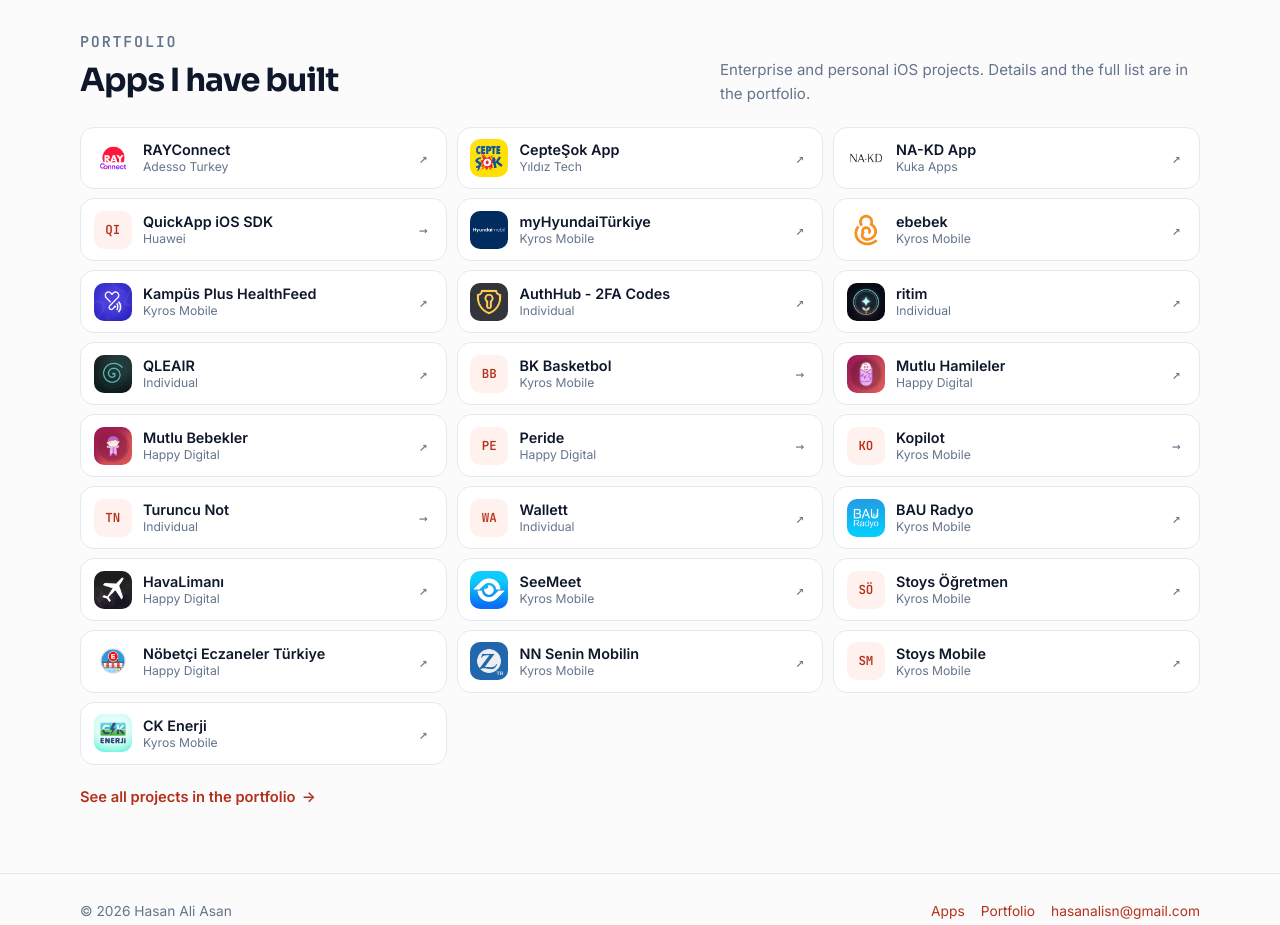
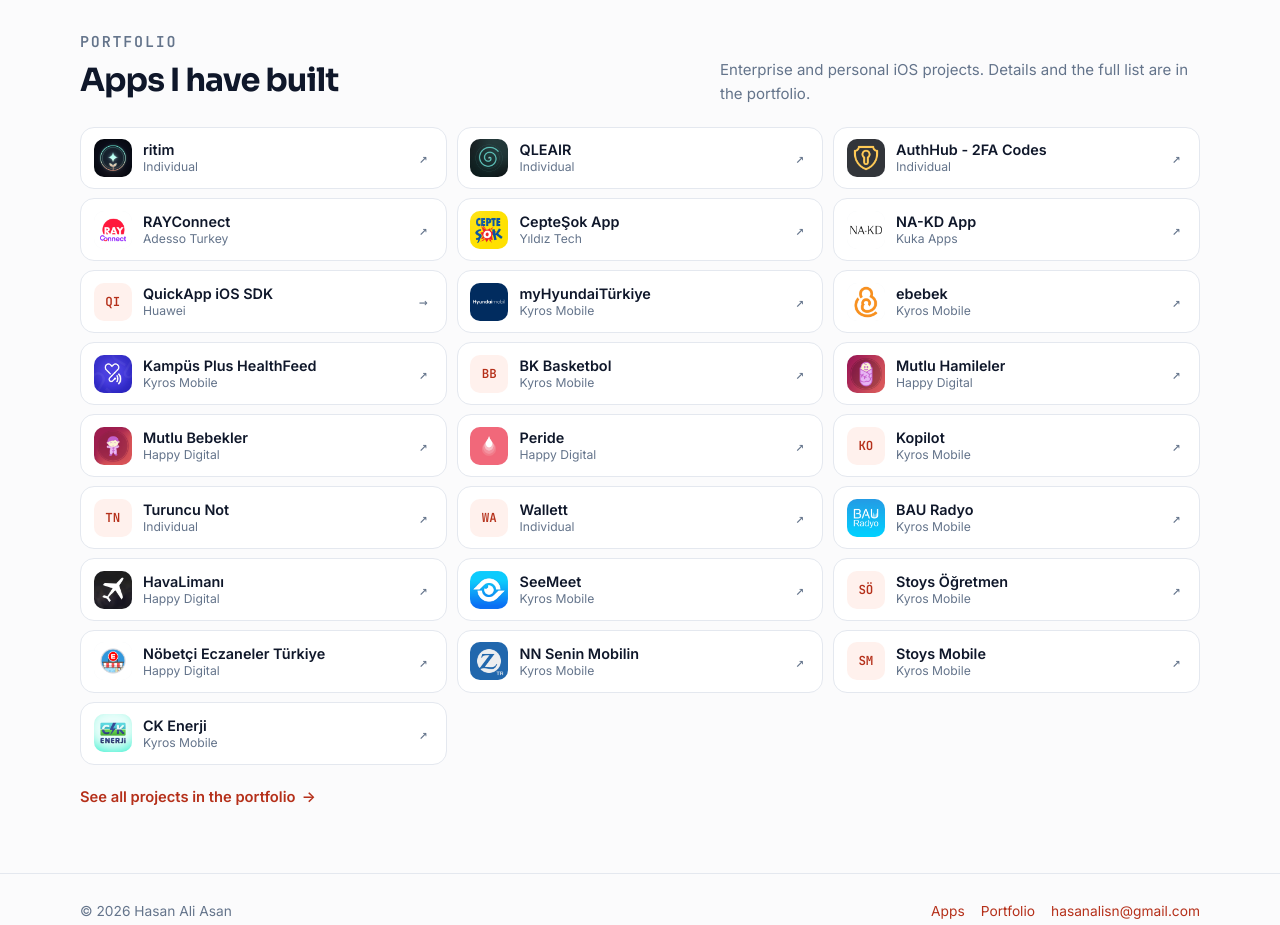
Before and after one commit to hasanlsn/hasanlsn.github.io, a plain HTML site: page index.html in a window 1280 px wide. Shown: the part 1120-2045 px from the top of the page. Drawn offline with Linux system fonts and the light colour scheme.

Commit message:
Hub: son üç uygulama listenin başında, Peride ikonu ve mağaza bağlantısı

```diff
--- a/index.html
+++ b/index.html
@@ -778,6 +778,36 @@
 
         <ul class="projects-grid">
           <li>
+            <a class="project-mini" href="https://apps.apple.com/tr/app/ritim-game-at-its-own-pace/id6834856081" target="_blank" rel="noopener" aria-label="ritim — App Store">
+              <img class="project-icon" src="assets/img/apps/project-ritim.jpg" alt="" width="38" height="38" loading="lazy" decoding="async">
+              <span class="project-mini-text">
+                <span class="project-mini-title">ritim</span>
+                <small>Individual</small>
+              </span>
+              <span class="project-mini-store" aria-hidden="true">↗</span>
+            </a>
+          </li>
+          <li>
+            <a class="project-mini" href="https://apps.apple.com/tr/app/qleair-smoke-free-life/id6836082136" target="_blank" rel="noopener" aria-label="QLEAIR — App Store">
+              <img class="project-icon" src="assets/img/apps/project-qleair.jpg" alt="" width="38" height="38" loading="lazy" decoding="async">
+              <span class="project-mini-text">
+                <span class="project-mini-title">QLEAIR</span>
+                <small>Individual</small>
+              </span>
+              <span class="project-mini-store" aria-hidden="true">↗</span>
+            </a>
+          </li>
+          <li>
+            <a class="project-mini" href="https://apps.apple.com/tr/app/id1481282505" target="_blank" rel="noopener" aria-label="AuthHub - 2FA Codes — App Store">
+              <img class="project-icon" src="assets/img/apps/project-2ad-kimlik-doğrulayıcı.jpg" alt="" width="38" height="38" loading="lazy" decoding="async">
+              <span class="project-mini-text">
+                <span class="project-mini-title">AuthHub - 2FA Codes</span>
+                <small>Individual</small>
+              </span>
+              <span class="project-mini-store" aria-hidden="true">↗</span>
+            </a>
+          </li>
+          <li>
             <a class="project-mini" href="https://apps.apple.com/tr/app/id6737743602" target="_blank" rel="noopener" aria-label="RAYConnect — App Store">
               <img class="project-icon" src="assets/img/apps/project-rayconnect.jpg" alt="" width="38" height="38" loading="lazy" decoding="async">
               <span class="project-mini-text">
@@ -848,43 +878,13 @@
             </a>
           </li>
           <li>
-            <a class="project-mini" href="https://apps.apple.com/tr/app/id1481282505" target="_blank" rel="noopener" aria-label="AuthHub - 2FA Codes — App Store">
-              <img class="project-icon" src="assets/img/apps/project-2ad-kimlik-doğrulayıcı.jpg" alt="" width="38" height="38" loading="lazy" decoding="async">
-              <span class="project-mini-text">
-                <span class="project-mini-title">AuthHub - 2FA Codes</span>
-                <small>Individual</small>
-              </span>
-              <span class="project-mini-store" aria-hidden="true">↗</span>
-            </a>
-          </li>
-          <li>
-            <a class="project-mini" href="https://apps.apple.com/tr/app/ritim-game-at-its-own-pace/id6834856081" target="_blank" rel="noopener" aria-label="ritim — App Store">
-              <img class="project-icon" src="assets/img/apps/project-ritim.jpg" alt="" width="38" height="38" loading="lazy" decoding="async">
-              <span class="project-mini-text">
-                <span class="project-mini-title">ritim</span>
-                <small>Individual</small>
-              </span>
-              <span class="project-mini-store" aria-hidden="true">↗</span>
-            </a>
-          </li>
-          <li>
-            <a class="project-mini" href="https://apps.apple.com/tr/app/qleair-smoke-free-life/id6836082136" target="_blank" rel="noopener" aria-label="QLEAIR — App Store">
-              <img class="project-icon" src="assets/img/apps/project-qleair.jpg" alt="" width="38" height="38" loading="lazy" decoding="async">
-              <span class="project-mini-text">
-                <span class="project-mini-title">QLEAIR</span>
-                <small>Individual</small>
-              </span>
-              <span class="project-mini-store" aria-hidden="true">↗</span>
-            </a>
-          </li>
-          <li>
-            <a class="project-mini" href="portfolio/#project-bk-basketbol" aria-label="BK Basketbol — portfolyoda gör">
+            <a class="project-mini" href="https://itunes.apple.com/us/app/bk-basketbol/id1434979383?mt=8" target="_blank" rel="noopener" aria-label="BK Basketbol — App Store">
               <span class="project-badge" aria-hidden="true">BB</span>
               <span class="project-mini-text">
                 <span class="project-mini-title">BK Basketbol</span>
                 <small>Kyros Mobile</small>
               </span>
-              <span class="project-mini-store" aria-hidden="true">→</span>
+              <span class="project-mini-store" aria-hidden="true">↗</span>
             </a>
           </li>
           <li>
@@ -908,33 +908,33 @@
             </a>
           </li>
           <li>
-            <a class="project-mini" href="portfolio/#project-peride" aria-label="Peride — portfolyoda gör">
-              <span class="project-badge" aria-hidden="true">PE</span>
+            <a class="project-mini" href="https://itunes.apple.com/us/app/periyot-g%C3%BCnl%C3%BC%C4%9F%C3%BC-peride/id577097723?mt=8" target="_blank" rel="noopener" aria-label="Peride — App Store">
+              <img class="project-icon" src="assets/img/apps/project-peride.jpg" alt="" width="38" height="38" loading="lazy" decoding="async">
               <span class="project-mini-text">
                 <span class="project-mini-title">Peride</span>
                 <small>Happy Digital</small>
               </span>
-              <span class="project-mini-store" aria-hidden="true">→</span>
+              <span class="project-mini-store" aria-hidden="true">↗</span>
             </a>
           </li>
           <li>
-            <a class="project-mini" href="portfolio/#project-kopilot" aria-label="Kopilot — portfolyoda gör">
+            <a class="project-mini" href="https://itunes.apple.com/tr/app/kopilot/id1237590553?l=tr&mt=8" target="_blank" rel="noopener" aria-label="Kopilot — App Store">
               <span class="project-badge" aria-hidden="true">KO</span>
               <span class="project-mini-text">
                 <span class="project-mini-title">Kopilot</span>
                 <small>Kyros Mobile</small>
               </span>
-              <span class="project-mini-store" aria-hidden="true">→</span>
+              <span class="project-mini-store" aria-hidden="true">↗</span>
             </a>
           </li>
           <li>
-            <a class="project-mini" href="portfolio/#project-turuncu-not" aria-label="Turuncu Not — portfolyoda gör">
+            <a class="project-mini" href="https://itunes.apple.com/tr/app/turuncu-not/id1030869168?mt=8" target="_blank" rel="noopener" aria-label="Turuncu Not — App Store">
               <span class="project-badge" aria-hidden="true">TN</span>
               <span class="project-mini-text">
                 <span class="project-mini-title">Turuncu Not</span>
                 <small>Individual</small>
               </span>
-              <span class="project-mini-store" aria-hidden="true">→</span>
+              <span class="project-mini-store" aria-hidden="true">↗</span>
             </a>
           </li>
           <li>
```
Also changed, not shown: assets/img/apps/project-peride.jpg (added).
